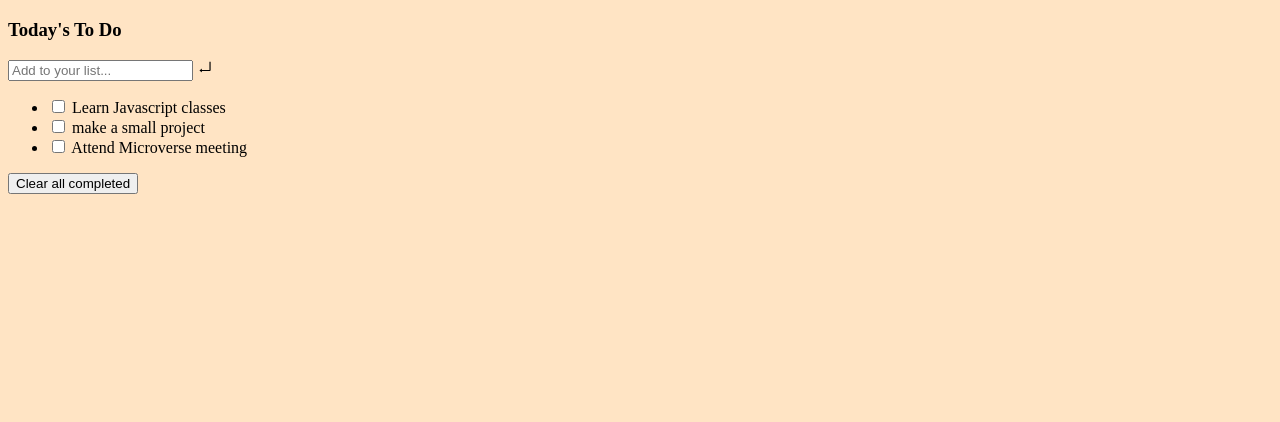
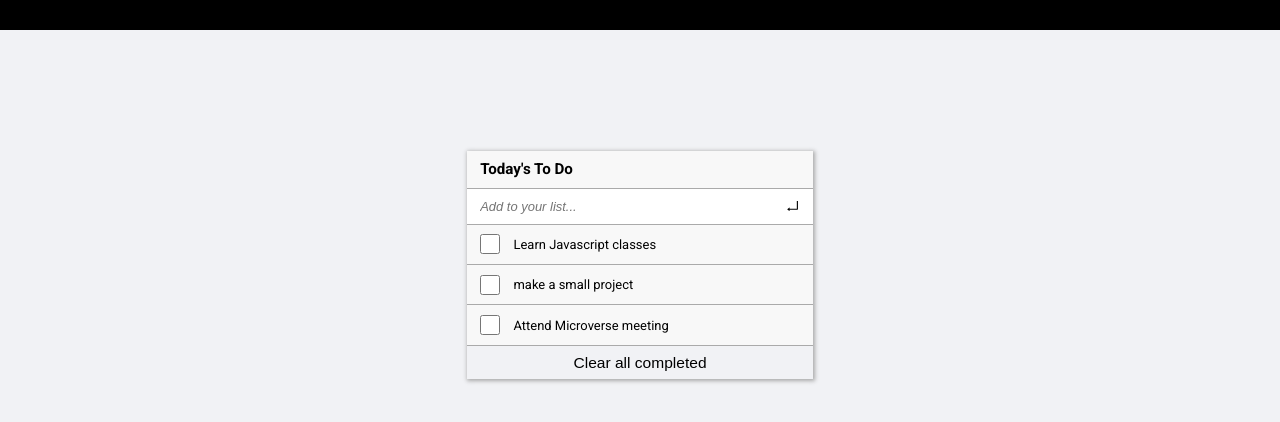
Before and after one commit to GloireIrenge/ToDoList, a website built with webpack: page src/index.html in a window 1280 px wide. Built offline with nearby package versions, Linux system fonts and the light colour scheme.

Commit message:
update todo list design

```diff
--- a/src/style.css
+++ b/src/style.css
@@ -1,3 +1,111 @@
+@import url('https://fonts.googleapis.com/css2?family=Montserrat:wght@400;500&family=Roboto:wght@400;500;700&display=swap');
+
+* {
+  margin: 0;
+  padding: 0;
+  box-sizing: border-box;
+}
+
+.nav-top {
+  background-color: black;
+  height: 900px;
+}
+
 body {
-  background-color: bisque;
+  border-top: 30px solid black;
+  width: 100%;
+  height: 900px;
+  font-family: 'Roboto', sans-serif;
+  font-weight: 300;
+  font-size: 40.5%;
+  background-color: #f1f2f5;
 }
+
+.flex-column {
+  display: flex;
+  flex-direction: column;
+  justify-content: center;
+  align-items: center;
+}
+
+.main-container {
+  width: 27%;
+  font-size: 2em;
+  background-color: rgba(250, 250, 250, 0.767);
+  box-shadow: 1px 1px 4px 1px #aaa;
+  margin-top: -400px;
+}
+
+.main-container .container {
+  width: 100%;
+}
+
+.main-container .container .container-header {
+  display: flex;
+  justify-content: space-between;
+  padding: 0.75em 1em;
+  border-bottom: 1px solid #aaa;
+}
+
+.main-container .container .input {
+  width: 100%;
+  border-bottom: 1px solid #aaa;
+  display: flex;
+  align-items: center;
+  background-color: #fff;
+  padding-right: 1em;
+}
+
+.main-container .container .input .new-input {
+  width: 100%;
+  font-size: 1em;
+  font-style: italic;
+  padding: 0.75em 1em;
+  border: none;
+}
+
+.main-container .container .input .new-input:focus {
+  border: none;
+  outline: none;
+}
+
+.main-container .container .input svg {
+  cursor: pointer;
+  z-index: 10000;
+}
+
+.main-container .container .TodoList {
+  list-style: none;
+  width: 100%;
+}
+
+.main-container .container .TodoList .todo {
+  display: flex;
+  justify-content: space-between;
+  padding: 0.75em 1em;
+  border-bottom: 1px solid #aaa;
+  font-weight: 100;
+  align-items: center;
+}
+
+.main-container .container .TodoList .todo .TodoDesc {
+  display: flex;
+  align-items: center;
+}
+
+.main-container .container .TodoList .todo .TodoDesc input {
+  margin-right: 1em;
+}
+
+.main-container .container .TodoList .todo .TodoDesc input.toggle-check {
+  width: 1.5em;
+  height: 1.5em;
+}
+
+.main-container .container .btn {
+  width: 100%;
+  background-color: #f1f2f5;
+  font-size: 1.2em;
+  border: none;
+  padding: 0.5em;
+}
```
